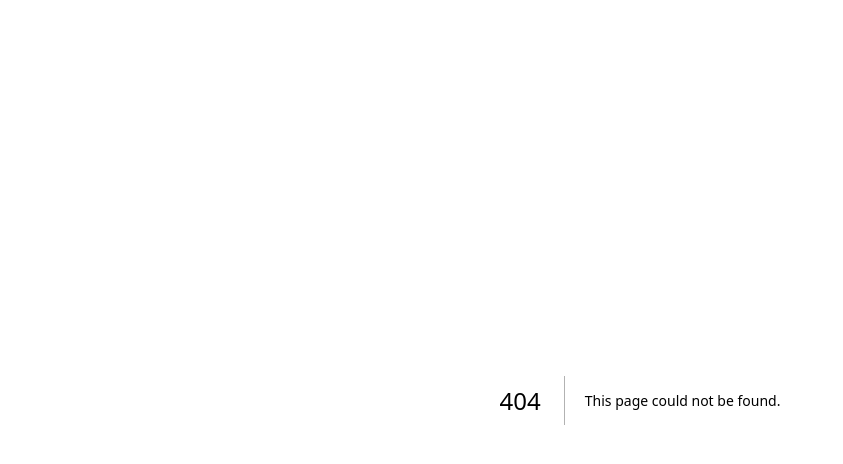
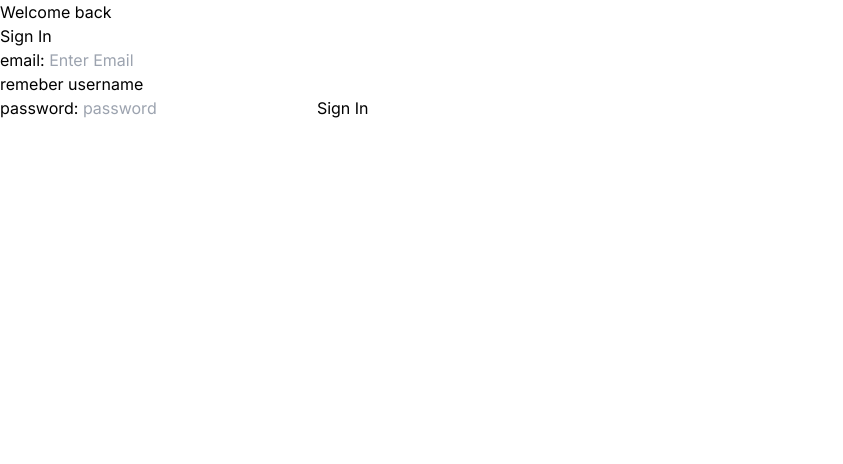
Before and after one commit to CoolistKovbel/socialchain, a Next.js app: page /sign-in in a window 1280 px wide. Before the commit this address had no page. Shown: the top 464 px of the page, without its empty margins (0-843 px from the left). Built offline with nearby package versions, Linux system fonts and the light colour scheme.

Commit message:
small changes

```diff
--- a/app/(dashboard)/(auth)/register/page.tsx
+++ b/app/(dashboard)/(auth)/register/page.tsx
@@ -7,7 +7,7 @@ const RegisterPage = () => {
     };
 
       const handleNFTMint = () => {
-        // Your logic for minting an NFT
+        // Your logic for minting an NFT ad
       };
 
     return (
@@ -18,7 +18,7 @@ const RegisterPage = () => {
               <span>Username: </span>
               <input type="text" name="username" id="username" />
             </label>
-            <button onClick={handleUsername}>Need a username? 🩶</button>
+            <a>Need a username? 🩶</a>
             <label htmlFor="password">
               <span>Password: </span>
               <input type="password" id="password" />
@@ -31,7 +31,8 @@ const RegisterPage = () => {
               <span>Profile Image:</span>
               <input type="file" />
             </label>
-            <button onClick={handleNFTMint}>Or would you like to mint an NFT?</button>
+            <a>Or would you like to mint an NFT?</a>
+            <button>submit</button>
           </form>
         </div>
       );
--- /dev/null
+++ b/app/(dashboard)/(auth)/sign-in/page.tsx
@@ -0,0 +1,23 @@
+
+const SignInPage = () => {
+    return (
+        <div>
+            <h2>Welcome back</h2>
+            <h3>Sign In</h3>
+            <form>
+                <label htmlFor="email">
+                    <span>email: </span>
+                    <input type="email" placeholder="Enter Email" id="email" />
+                    <p>remeber username</p>
+                </label>
+                <label htmlFor="password">
+                    <span>password: </span>
+                    <input type="password" placeholder="password" id="password" />
+                </label>
+                <button>Sign In</button>
+            </form>
+        </div>
+    )
+}
+
+export default SignInPage
--- a/app/page.tsx
+++ b/app/page.tsx
@@ -86,7 +86,7 @@ export default function Home() {
         */}
       <div className='w-full flex flex-row-reverse bg-teal-950 text-white text-right p-12'>
         <nav className='w-28 flex justify-between'>
-          <a href="#">Login</a>
+          <a href="/sign-in">Login</a>
           <a href="/register">Register</a>
         </nav>
       </div>
```
